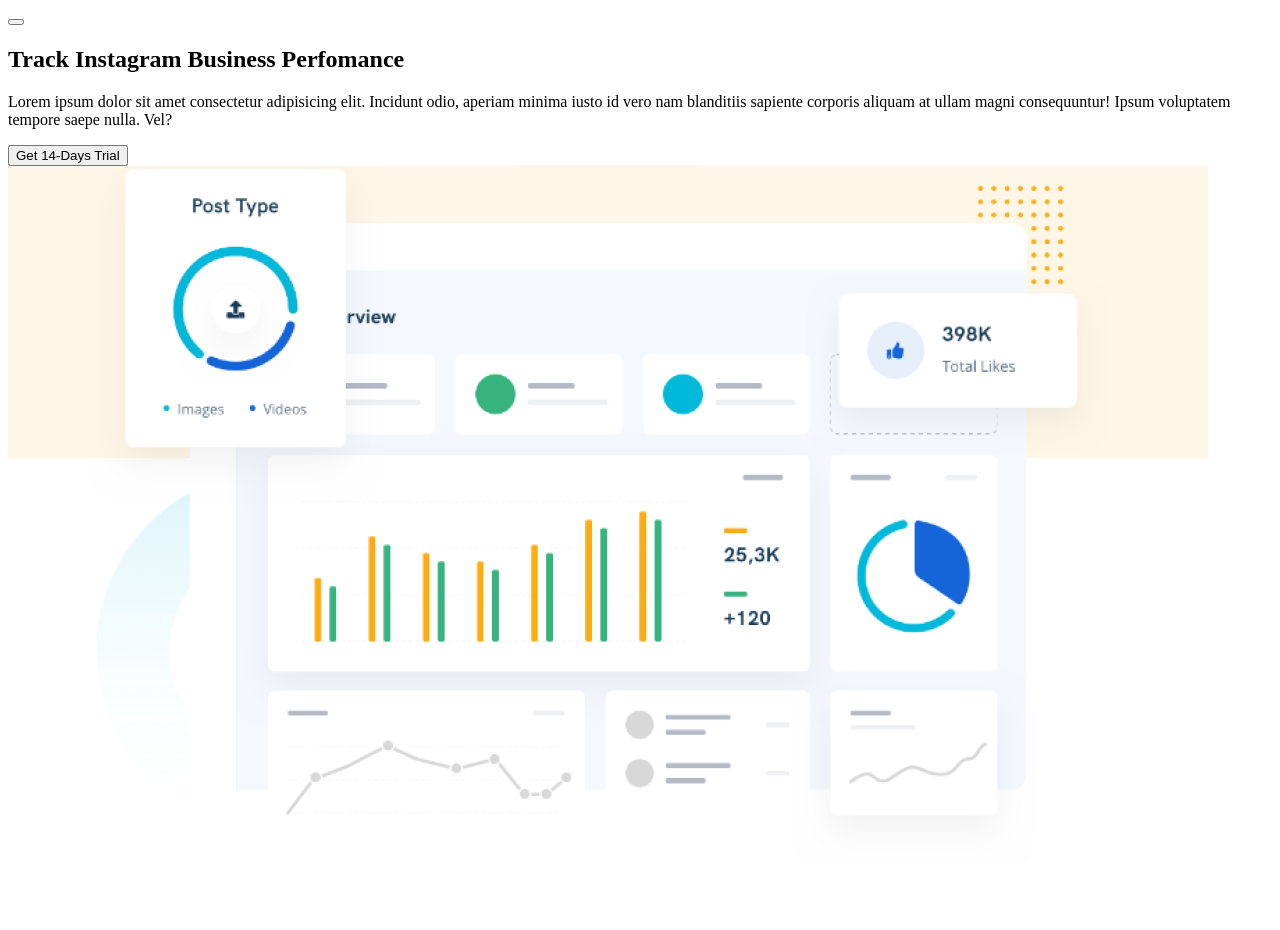
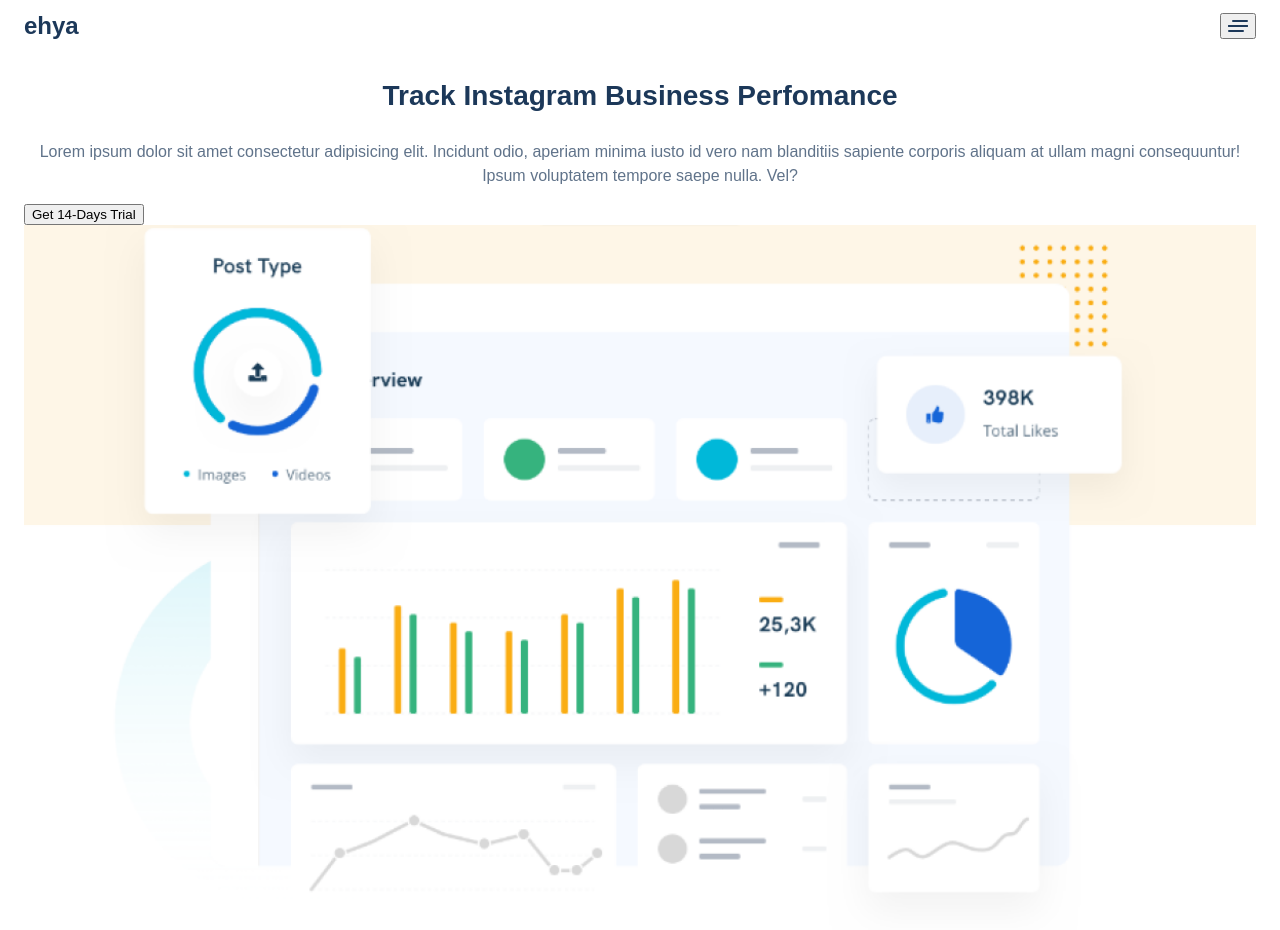
Before and after one commit to Shupirlik/ehya, a plain HTML site: page index.html in a window 1280 px wide. Before the commit the page ends 874 px from the top, so only its background shows below. Drawn offline with Linux system fonts and the light colour scheme.

Commit message:
second commit

```diff
--- a/index.html
+++ b/index.html
@@ -5,18 +5,29 @@
     <meta name="viewport" content="width=device-width, initial-scale=1.0">
     <title>Ehya</title>
 
-    <link rel="stylesheet" href="./styles/style.css">
+    <link rel="stylesheet" href="./styles/theme.css">
+    <link rel="stylesheet" href="./styles/image.css">
+    <link rel="stylesheet" href="./styles/logo.css">
+    <link rel="stylesheet" href="./styles/page.css">
+    <link rel="stylesheet" href="./styles/header.css">
+    <link rel="stylesheet" href="./styles/controls.css">
+    <link rel="stylesheet" href="./styles/text.css">
 </head>
-<body class="page">
+<body class="page theme">
     <header class="header">
         <div class="header__logo">
             <!-- <svg class="logo"></svg> -->
+            <span class="logo">ehya</span>
         </div>
-        <button class="header__burger"></button>
+        <button class="header__burger">
+            <div class="burger">
+                <div class="burger__middle-line"></div>
+            </div>
+        </button>
     </header>
     <section class="first-screen">
         <h1 class="title">Track Instagram Business Perfomance</h1>
-        <p class="lead">Lorem ipsum dolor sit amet consectetur adipisicing elit. Incidunt odio, aperiam minima iusto id vero nam blanditiis sapiente corporis aliquam at ullam magni consequuntur! Ipsum voluptatem tempore saepe nulla. Vel?</p>
+        <p class="description">Lorem ipsum dolor sit amet consectetur adipisicing elit. Incidunt odio, aperiam minima iusto id vero nam blanditiis sapiente corporis aliquam at ullam magni consequuntur! Ipsum voluptatem tempore saepe nulla. Vel?</p>
         <button class="button button_view_primary button_size_l">Get 14-Days Trial</button>
         <img class="image" src="./images/kakayatokartinka.png" alt="prosto">
     </section>
--- /dev/null
+++ b/styles/controls.css
@@ -0,0 +1,69 @@
+.burger {
+    position: relative;
+    width: 20px;
+    height: 20px;
+    color: var(--color-text-primary);
+
+    }
+
+  .burger::before, .burger::after {
+      content:'';
+      position: absolute;
+      width: 16px;
+      height: 2px;
+      background-color: currentColor;
+      border-radius: 1px;
+      transition: opacity 0.2s 0.1s, transform 0.2s 0.1s;
+    }
+
+  .burger::before {
+      top: 4px;
+      right: 0;
+    }
+
+  .burger::after {
+      bottom: 4px;
+      left: 0;
+    }
+
+  .burger__middle-line {
+      width: 100%;
+      height: 2px;
+      position: absolute;
+      background-color: currentColor;
+      border-radius: 1px;
+      top: 50%;
+      transform: translatey(-50%);
+      transition: transform 0.2s 0.1s;
+      }
+
+  .burger__middle-line::before {
+        content:'';
+        position: absolute;
+        width: 100%;
+        height: 2px;
+        background-color: currentColor;
+        border-radius: 1px;
+        left:0;
+        transition: transform 0.2s 0.1s;
+        }
+
+  .burger:hover::before {
+        opacity: 0;
+        transform: translatex(50%);
+        transition-delay: 0;
+      }
+
+  .burger:hover::after {
+        opacity: 0;
+        transform: translatex(-50%);
+        transition-delay: 0;
+      }
+
+  .burger:hover .burger__middle-line {
+        transform: translatey(-50%) rotate(-45deg);
+      }
+
+  .burger:hover .burger__middle-line::before {
+          transform: rotate(-90deg);
+        }
--- /dev/null
+++ b/styles/header.css
@@ -0,0 +1,6 @@
+.header {
+    padding: 12px 0;
+    display: flex;
+    justify-content: space-between;
+    align-items: center;
+}
--- /dev/null
+++ b/styles/image.css
@@ -0,0 +1,3 @@
+.image {
+    width: 100%;
+}
--- /dev/null
+++ b/styles/logo.css
@@ -0,0 +1,6 @@
+.logo {
+  font-family: sans-serif;
+  font-size: 24px;
+  color: var(--color-text-primary);
+  font-weight: 900;
+}
--- /dev/null
+++ b/styles/page.css
@@ -0,0 +1,4 @@
+.page {
+    padding: 0 24px;
+    margin: 0;
+}
--- /dev/null
+++ b/styles/text.css
@@ -0,0 +1,20 @@
+.title {
+    font-family: sans-serif;
+    font-size: 28px;
+    color: var(--color-text-primary);
+    text-align: center;
+    font-weight: bold;
+    margin-top: 1em;
+    margin-bottom: 1em;
+}
+.description {
+    margin-bottom: 1em;
+    font-family: sans-serif;
+    font-size: 16px;
+    line-height: 1.5em ;
+    text-align: center;
+    color: var(--color-text-secondary);
+
+
+
+}
--- /dev/null
+++ b/styles/theme.css
@@ -0,0 +1,4 @@
+.theme {
+    --color-text-primary: #1C3859;
+    --color-text-secondary: rgba(28, 56, 89, 0.7);
+}
```
Also changed, not shown: styles/style.css (deleted).
